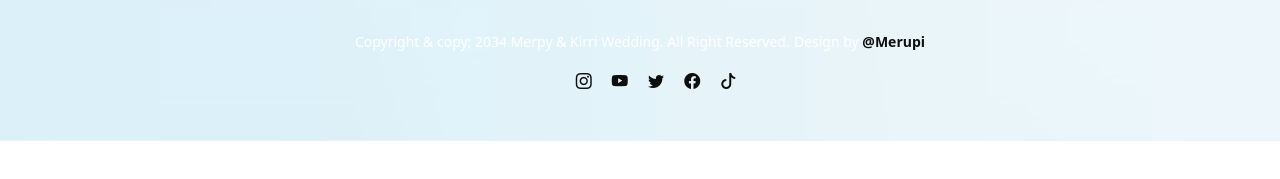
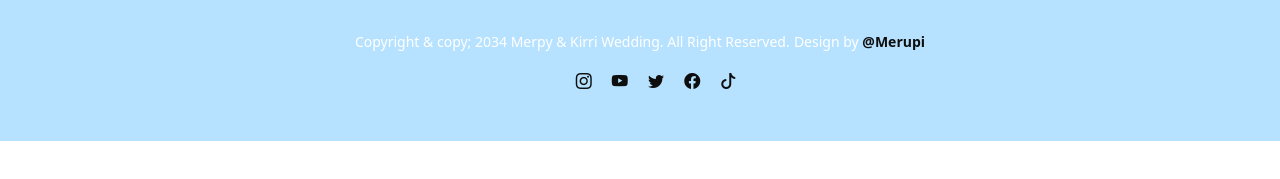
Before and after one commit to TristanAuila/WebWeddingInvitation, a plain HTML site: page index.html in a window 1280 px wide. Shown: the part 4933-5112 px from the top of the page. Drawn offline with nearby package versions, Linux system fonts and the light colour scheme; a script that the page names is missing.

Commit message:
Update style.css

```diff
--- a/style.css
+++ b/style.css
@@ -298,7 +298,7 @@ body{
 
 footer{
     Padding: 2rem;
-    background-color: var(--pink);
+    background-color: var(--blue);
     color: white;
 }
 
```
